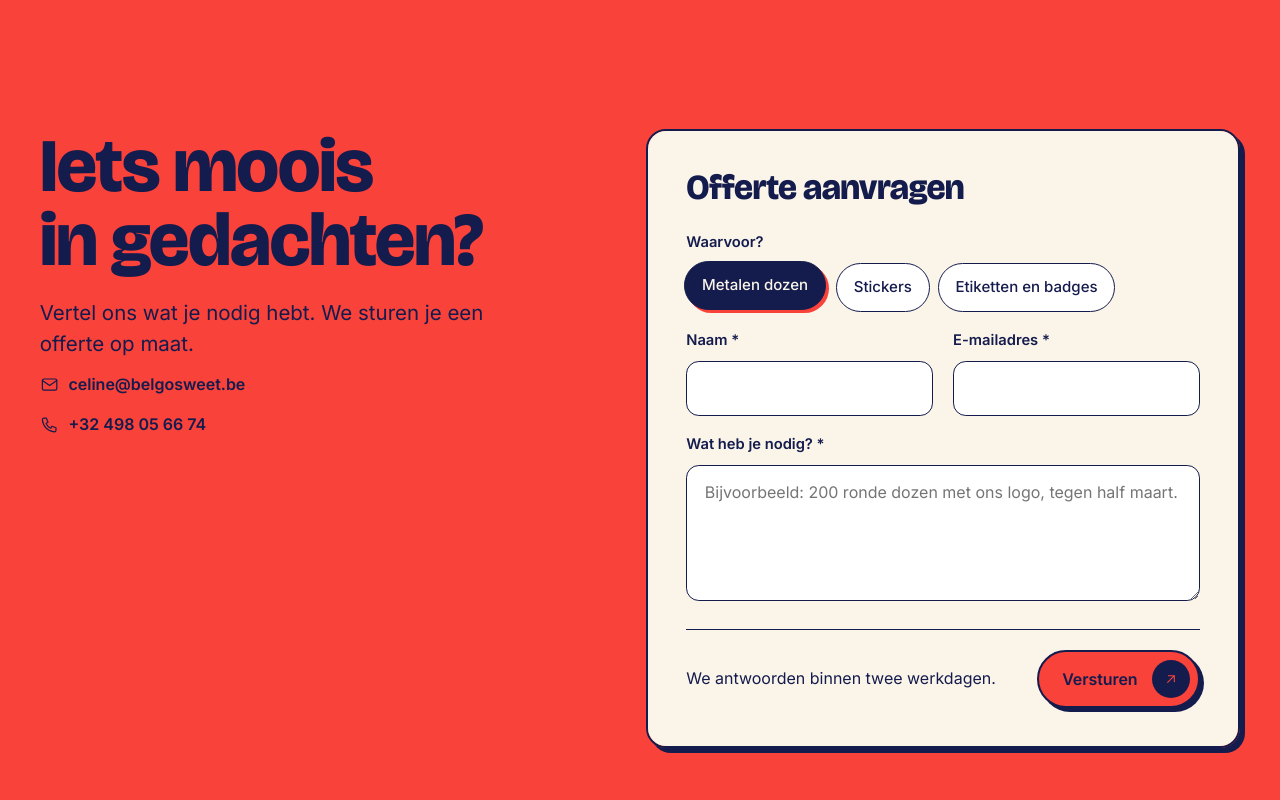
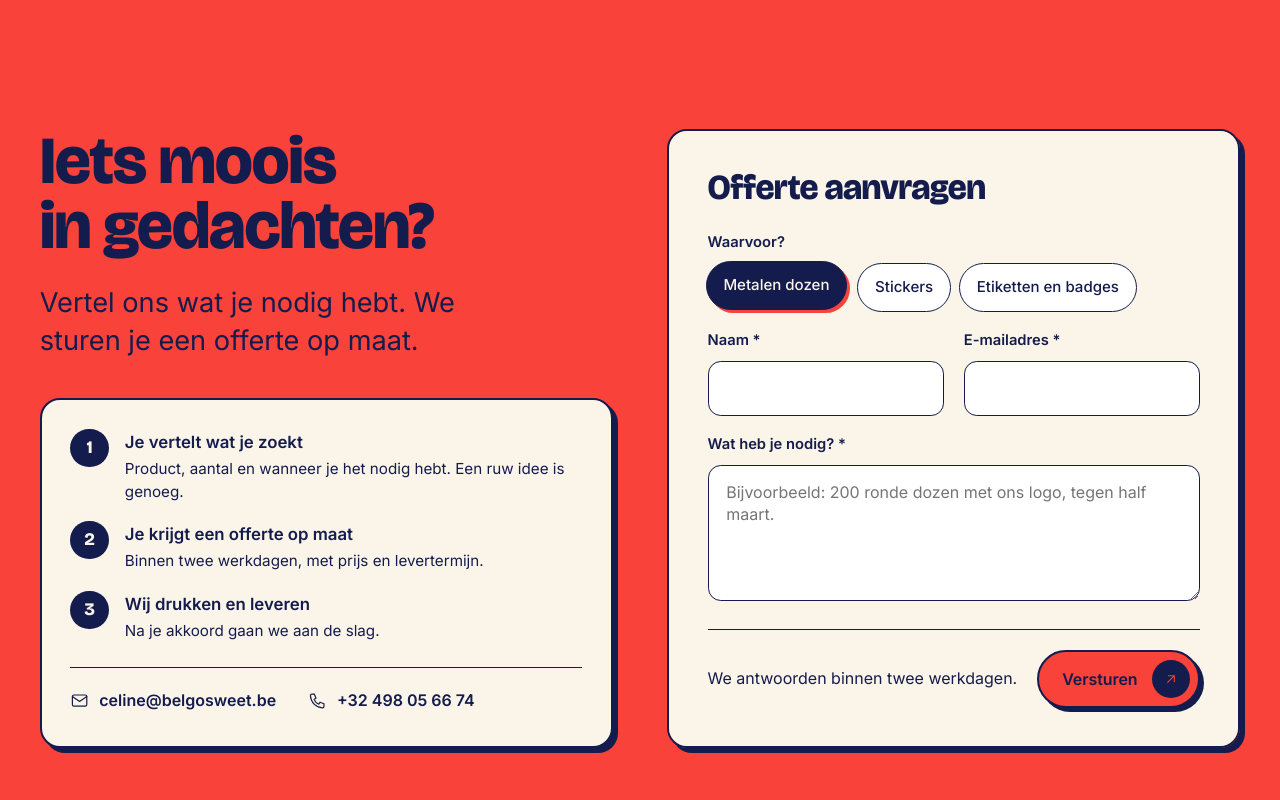
Before and after one commit to wizarts-be/waviprint, a plain HTML site: page index.html in a window 1280 px wide. Shown: the part 5500-6300 px from the top of the page. Drawn offline with nearby package versions, Linux system fonts and the light colour scheme.

Commit message:
Offerteblok: stappenkaart naast formulier, beter contrast, geen overloop
Co-Authored-By: Claude Opus 5.5 <noreply@anthropic.com>

```diff
--- a/assets/css/style.css
+++ b/assets/css/style.css
@@ -1380,17 +1380,25 @@ a, button, [role="tab"], .choice label, .cat-option label, .x-col, .wi { cursor:
 .nav .nav-cta:focus-visible { outline: 3px solid var(--sky); outline-offset: 3px; }
 
 /* One-pager: offerteformulier in het slotblok */
-@media (min-width: 1000px) { .cta-inner.cta-inner--form { grid-template-columns: 1fr minmax(0, 1.05fr); align-items: start; } }
-.cta-inner--form .form-card { width: 100%; }
+@media (min-width: 1000px) { .cta-inner.cta-inner--form { grid-template-columns: minmax(0, 1fr) minmax(0, 1fr); align-items: stretch; gap: clamp(2.5rem, 1rem + 3vw, 5rem); } }
+.cta-inner--form > .stack { justify-self: stretch; display: flex; flex-direction: column; gap: 1.5rem; min-width: 0; }
+.cta-block .cta-inner--form h2 { font-size: clamp(2.6rem, 1rem + 4vw, 5.4rem); max-width: none; }
+.cta-block .cta-inner--form .lead { color: var(--ink); font-size: clamp(1.5rem, 1.3rem + .5vw, 1.75rem); line-height: 1.4; max-width: 26ch; margin: 0; }
+.cta-inner--form .form-card { width: 100%; min-width: 0; }
 .cta-inner--form .form-card .core { background: var(--cream); }
 .cta-inner--form .form-title { font-size: clamp(1.6rem, 1.2rem + 1.4vw, 2.2rem); margin-bottom: 1.5rem; }
 .cta-inner--form fieldset { border: 0; padding: 0; margin: 0; min-width: 0; }
 .cta-inner--form legend { padding: 0; margin-bottom: .5rem; }
 .cta-inner--form .form-nav { margin-top: 1.75rem; padding-top: 1.25rem; align-items: center; }
+.cta-inner--form .form-nav .muted { color: var(--ink-80); }
 .cta-inner--form .success { box-shadow: none; }
-.cta-direct { list-style: none; padding: 0; margin: 0; display: grid; gap: .6rem; }
+.cta-steps { margin-top: auto; background: var(--cream); color: var(--ink); border: 2px solid var(--ink); border-radius: 1.25rem; box-shadow: 5px 5px 0 var(--ink); padding: clamp(1.25rem, 1rem + 1vw, 2rem); display: grid; gap: 1.5rem; }
+.cta-steps ol { list-style: none; margin: 0; padding: 0; display: grid; gap: 1.1rem; }
+.cta-steps ol > li { display: grid; grid-template-columns: 2.4rem 1fr; gap: 1rem; align-items: start; }
+.cta-steps b { width: 2.4rem; height: 2.4rem; border-radius: 50%; background: var(--ink); color: var(--cream); display: grid; place-items: center; font-family: var(--font-display); font-size: 1.1rem; }
+.cta-steps strong { display: block; font-size: 1.05rem; font-weight: 600; }
+.cta-steps ol span { display: block; color: var(--ink-80); font-size: .95rem; line-height: 1.5; margin-top: .15rem; }
+.cta-direct { list-style: none; padding: 1.25rem 0 0; margin: 0; display: flex; flex-wrap: wrap; gap: .75rem 2rem; border-top: 1px solid var(--line); }
 .cta-direct a { display: inline-flex; align-items: center; gap: .6rem; font-weight: 600; color: var(--ink); text-decoration: none; border-bottom: 1.5px solid transparent; transition: border-color .25s; }
 .cta-direct a:hover { border-color: var(--ink); }
 .cta-direct svg { width: 1.2rem; height: 1.2rem; flex: none; }
-.cta-block .cta-inner--form h2 { font-size: clamp(2.8rem, 1.2rem + 4.4vw, 6rem); max-width: none; }
-.cta-inner--form .cta-direct { margin-top: .75rem; }
--- a/index.html
+++ b/index.html
@@ -16,7 +16,7 @@
 <link rel="preconnect" href="https://fonts.googleapis.com">
 <link rel="preconnect" href="https://fonts.gstatic.com" crossorigin>
 <link href="https://fonts.googleapis.com/css2?family=Bricolage+Grotesque:opsz,wght@12..96,800&family=Inter:wght@400;500;600&display=swap" rel="stylesheet">
-<link rel="stylesheet" href="assets/css/style.css?v=a79343e0">
+<link rel="stylesheet" href="assets/css/style.css?v=37d91a0a">
 <script>document.documentElement.classList.add("js");setTimeout(function(){if(!window.__wvReady)document.documentElement.classList.remove("js")},3500);</script>
 </head>
 <body class="page-index">
@@ -193,10 +193,17 @@
         <span class="split-line"><span>in gedachten?</span></span>
       </h2>
       <p class="lead" data-reveal>Vertel ons wat je nodig hebt. We sturen je een offerte op maat.</p>
-      <ul class="cta-direct" data-reveal>
-        <li><a href="mailto:celine@belgosweet.be"><svg viewBox="0 0 24 24" fill="none" stroke="currentColor" stroke-width="1.5" stroke-linecap="round" stroke-linejoin="round" aria-hidden="true"><rect x="3" y="5" width="18" height="14" rx="2"/><path d="m3 7 9 6 9-6"/></svg>celine@belgosweet.be</a></li>
-        <li><a href="tel:+32498056674"><svg viewBox="0 0 24 24" fill="none" stroke="currentColor" stroke-width="1.5" stroke-linecap="round" stroke-linejoin="round" aria-hidden="true"><path d="M5 4h3l2 5-2.5 1.5a11 11 0 0 0 6 6L15 14l5 2v3a2 2 0 0 1-2 2A16 16 0 0 1 3 6a2 2 0 0 1 2-2"/></svg>+32 498 05 66 74</a></li>
-      </ul>
+      <div class="cta-steps" data-reveal>
+        <ol>
+          <li><b>1</b><div><strong>Je vertelt wat je zoekt</strong><span>Product, aantal en wanneer je het nodig hebt. Een ruw idee is genoeg.</span></div></li>
+          <li><b>2</b><div><strong>Je krijgt een offerte op maat</strong><span>Binnen twee werkdagen, met prijs en levertermijn.</span></div></li>
+          <li><b>3</b><div><strong>Wij drukken en leveren</strong><span>Na je akkoord gaan we aan de slag.</span></div></li>
+        </ol>
+        <ul class="cta-direct">
+          <li><a href="mailto:celine@belgosweet.be"><svg viewBox="0 0 24 24" fill="none" stroke="currentColor" stroke-width="1.5" stroke-linecap="round" stroke-linejoin="round" aria-hidden="true"><rect x="3" y="5" width="18" height="14" rx="2"/><path d="m3 7 9 6 9-6"/></svg>celine@belgosweet.be</a></li>
+          <li><a href="tel:+32498056674"><svg viewBox="0 0 24 24" fill="none" stroke="currentColor" stroke-width="1.5" stroke-linecap="round" stroke-linejoin="round" aria-hidden="true"><path d="M5 4h3l2 5-2.5 1.5a11 11 0 0 0 6 6L15 14l5 2v3a2 2 0 0 1-2 2A16 16 0 0 1 3 6a2 2 0 0 1 2-2"/></svg>+32 498 05 66 74</a></li>
+        </ul>
+      </div>
     </div>
 
     <div class="form-card bezel" data-reveal>
```
Also changed, not shown: _src/pages/index.html (+11 -4 lines).
